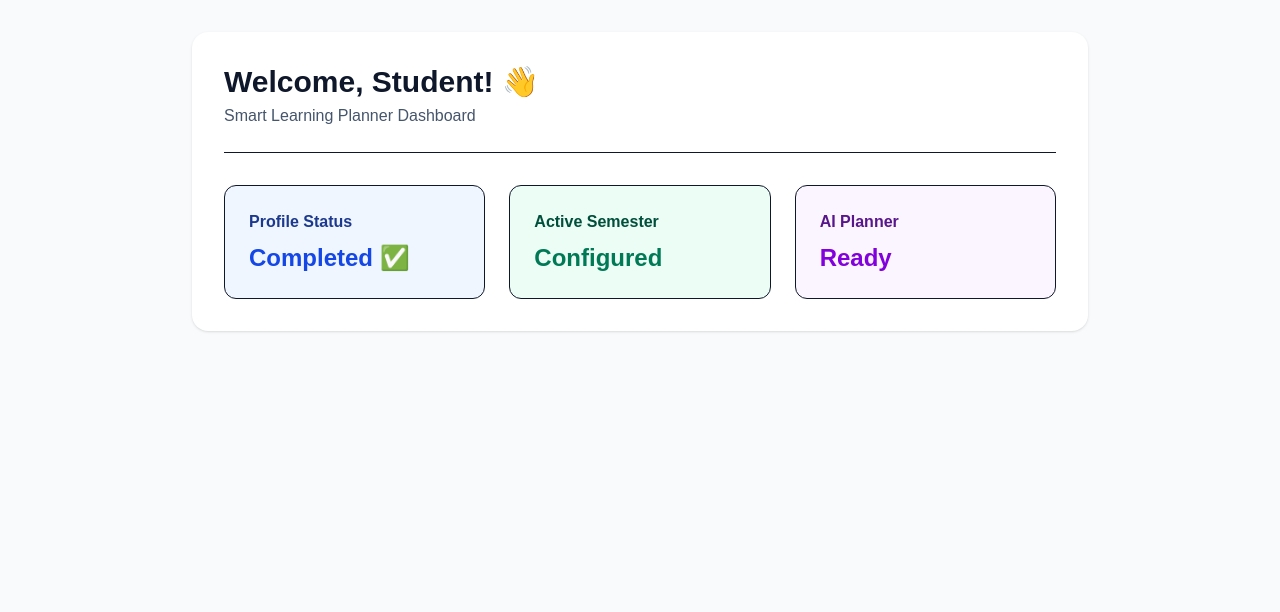
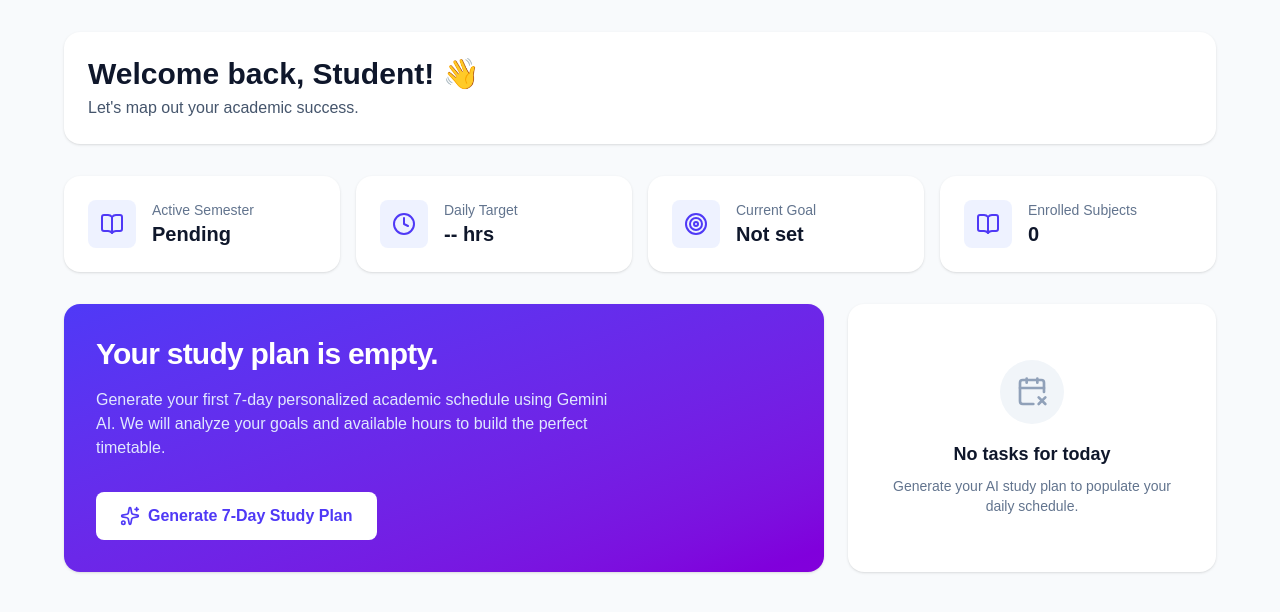
Before and after one commit to Devanshujangid/SKIT-CS-2023-2027-22----Repository-of-Devanshu-Jangid-Khushi-Mathur-Heman-Parahshar-Himanshu-Jain, a Next.js app in the folder frontend/: page /dashboard in a window 1280 px wide. Shown: the top 612 px of the page. Built offline with nearby package versions, Linux system fonts and the light colour scheme; no server answers.

Commit message:
feat(frontend): extract API base URL into config & build empty dashboard state UI

```diff
--- a/frontend/package.json
+++ b/frontend/package.json
@@ -10,6 +10,7 @@
   },
   "dependencies": {
     "@clerk/nextjs": "^7.9.2",
+    "lucide-react": "^1.47.0",
     "next": "16.3.3",
     "react": "19.2.8",
     "react-dom": "19.2.8"
--- a/frontend/src/app/dashboard/page.tsx
+++ b/frontend/src/app/dashboard/page.tsx
@@ -1,40 +1,79 @@
 "use client";
 
 import { useUser, UserButton } from "@clerk/nextjs";
+import { BookOpen, Clock, Target, Sparkles, CalendarX2 } from "lucide-react";
 
 export default function DashboardPage() {
   const { user } = useUser();
 
   return (
-    <main className="min-h-screen bg-slate-50 p-8">
-      <div className="mx-auto max-w-4xl rounded-2xl bg-white p-8 shadow-sm">
-        <header className="flex items-center justify-between border-b pb-6">
+    <main className="min-h-screen bg-slate-50 p-6 sm:p-8">
+      <div className="mx-auto max-w-6xl space-y-8">
+
+        {/* Header Section */}
+        <header className="flex items-center justify-between rounded-2xl bg-white p-6 shadow-sm">
           <div>
-            <h1 className="text-3xl font-bold text-slate-900">
-              Welcome, {user?.firstName || "Student"}! 👋
+            <h1 className="text-2xl font-bold text-slate-900 sm:text-3xl">
+              Welcome back, {user?.firstName || "Student"}! 👋
             </h1>
-            <p className="mt-1 text-slate-600">Smart Learning Planner Dashboard</p>
+            <p className="mt-1 text-slate-600">Let's map out your academic success.</p>
           </div>
-          <UserButton />
+          <UserButton appearance={{ elements: { avatarBox: "h-12 w-12" } }} />
         </header>
 
-        <section className="mt-8 grid grid-cols-1 gap-6 md:grid-cols-3">
-          <div className="rounded-xl border bg-blue-50 p-6">
-            <h3 className="font-semibold text-blue-900">Profile Status</h3>
-            <p className="mt-2 text-2xl font-bold text-blue-700">Completed ✅</p>
+        {/* Profile Summary Stat Bar */}
+        <section className="grid grid-cols-1 gap-4 sm:grid-cols-2 lg:grid-cols-4">
+          <StatCard icon={<BookOpen />} title="Active Semester" value="Pending" />
+          <StatCard icon={<Clock />} title="Daily Target" value="-- hrs" />
+          <StatCard icon={<Target />} title="Current Goal" value="Not set" />
+          <StatCard icon={<BookOpen />} title="Enrolled Subjects" value="0" />
+        </section>
+
+        {/* Main Dashboard Grid */}
+        <section className="grid grid-cols-1 gap-6 lg:grid-cols-3">
+
+          {/* Left Column: Empty Study Plan Hero CTA */}
+          <div className="flex flex-col justify-center rounded-2xl bg-gradient-to-br from-indigo-600 to-purple-700 p-8 text-white shadow-sm lg:col-span-2">
+            <div className="max-w-lg">
+              <h2 className="mb-4 text-3xl font-bold tracking-tight">Your study plan is empty.</h2>
+              <p className="mb-8 text-indigo-100">
+                Generate your first 7-day personalized academic schedule using Gemini AI. We will analyze your goals and available hours to build the perfect timetable.
+              </p>
+              <button className="inline-flex items-center justify-center gap-2 rounded-lg bg-white px-6 py-3 font-semibold text-indigo-600 transition-colors hover:bg-indigo-50">
+                <Sparkles className="h-5 w-5" />
+                Generate 7-Day Study Plan
+              </button>
+            </div>
           </div>
 
-          <div className="rounded-xl border bg-emerald-50 p-6">
-            <h3 className="font-semibold text-emerald-900">Active Semester</h3>
-            <p className="mt-2 text-2xl font-bold text-emerald-700">Configured</p>
+          {/* Right Column: Today's Schedule Empty State */}
+          <div className="flex flex-col items-center justify-center rounded-2xl bg-white p-8 text-center shadow-sm">
+            <div className="mb-4 rounded-full bg-slate-100 p-4">
+              <CalendarX2 className="h-8 w-8 text-slate-400" />
+            </div>
+            <h3 className="text-lg font-semibold text-slate-900">No tasks for today</h3>
+            <p className="mt-2 text-sm text-slate-500">
+              Generate your AI study plan to populate your daily schedule.
+            </p>
           </div>
 
-          <div className="rounded-xl border bg-purple-50 p-6">
-            <h3 className="font-semibold text-purple-900">AI Planner</h3>
-            <p className="mt-2 text-2xl font-bold text-purple-700">Ready</p>
-          </div>
         </section>
       </div>
     </main>
   );
 }
+
+// Reusable Widget Component
+function StatCard({ icon, title, value }: { icon: React.ReactNode; title: string; value: string }) {
+  return (
+    <div className="flex items-center gap-4 rounded-2xl bg-white p-6 shadow-sm">
+      <div className="flex h-12 w-12 items-center justify-center rounded-lg bg-indigo-50 text-indigo-600">
+        {icon}
+      </div>
+      <div>
+        <p className="text-sm font-medium text-slate-500">{title}</p>
+        <p className="text-xl font-bold text-slate-900">{value}</p>
+      </div>
+    </div>
+  );
+}
--- a/frontend/src/app/onboarding/page.tsx
+++ b/frontend/src/app/onboarding/page.tsx
@@ -3,6 +3,7 @@
 import { useState } from "react";
 import { useAuth } from "@clerk/nextjs";
 import { useRouter } from "next/navigation";
+import { API_BASE_URL } from "@/lib/api";
 
 export default function OnboardingPage() {
   const { getToken } = useAuth();
@@ -34,7 +35,7 @@ export default function OnboardingPage() {
         subjects: formData.subjects.split(",").map((s) => s.trim()).filter(Boolean),
       };
 
-      const response = await fetch("http://localhost:8000/api/v1/profile", {
+      const response = await fetch(`${API_BASE_URL}/api/v1/profile`, {
         method: "POST",
         headers: {
           "Content-Type": "application/json",
--- /dev/null
+++ b/frontend/src/lib/api.ts
@@ -0,0 +1 @@
+export const API_BASE_URL = process.env.NEXT_PUBLIC_API_BASE_URL || 'http://localhost:8000';
```
Also changed, not shown: 2 other files (tests, documents, lock files or other folders).
